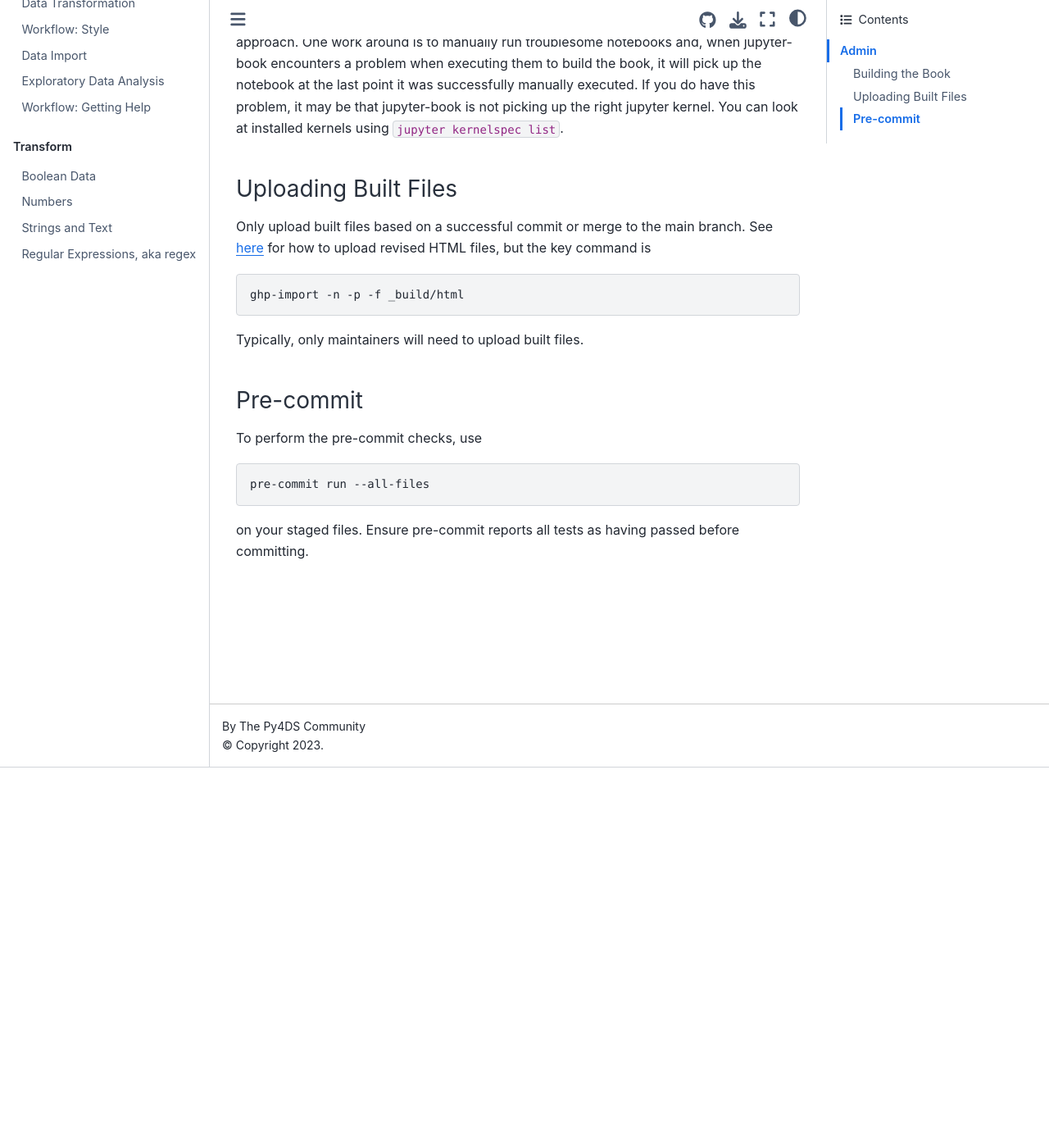
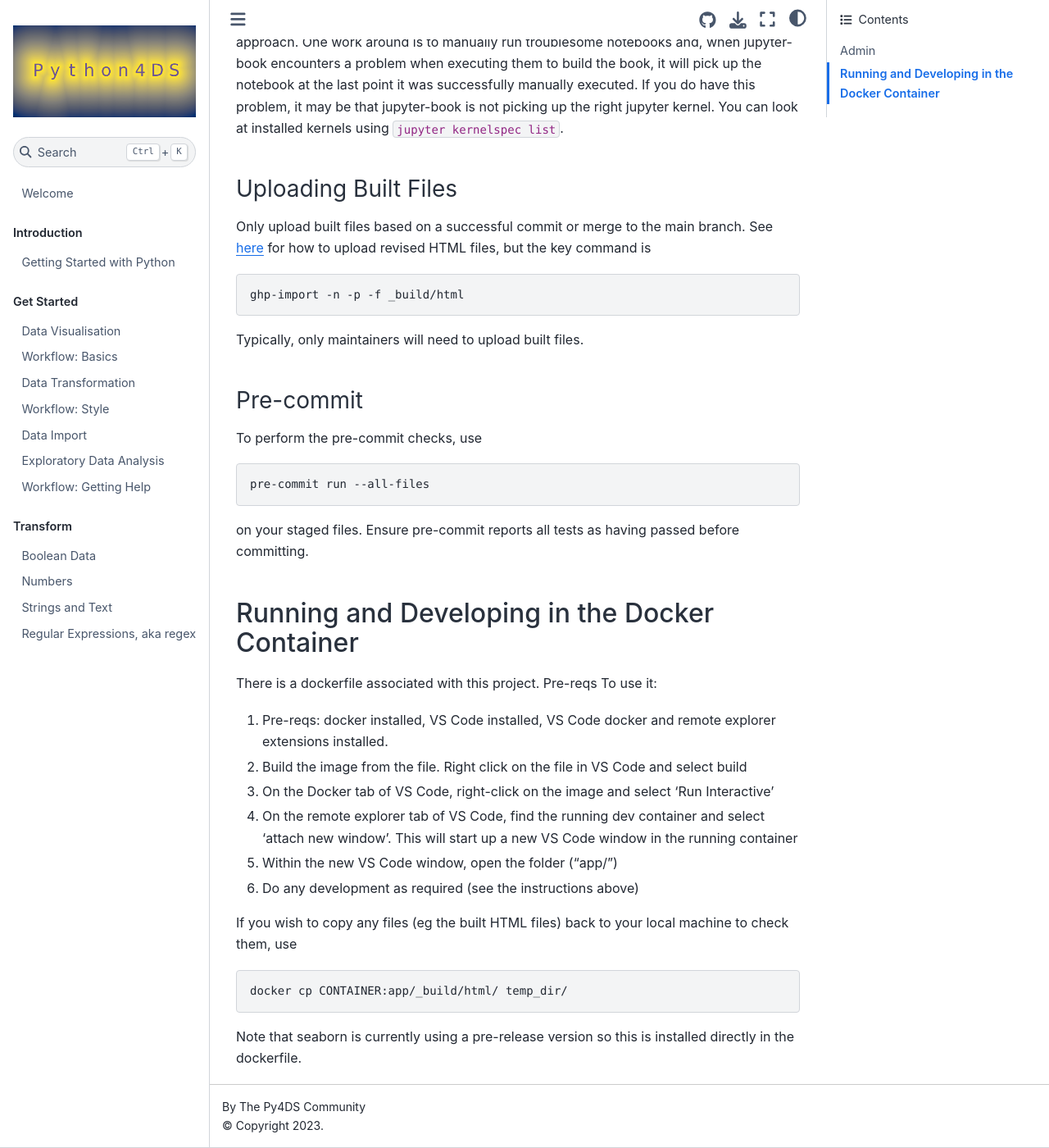
Before and after one commit to aeturrell/python4DS, a Jupyter Book: the page built from README.md, in a window 1280 px wide and 1400 px high, scrolled down 464 px. Shown: the whole window at 82% size. Built offline with Jupyter Book 1.0.4 settings and Sphinx 7.4.7 and the Sphinx Book theme 1.1.4, drawn with Linux system fonts in a browser that asks for light colours.

Commit message:
working docker version

````diff
--- a/README.md
+++ b/README.md
@@ -33,3 +33,23 @@
 ```
 
 on your staged files. Ensure pre-commit reports all tests as having passed before committing.
+
+## Running and Developing in the Docker Container
+
+There is a dockerfile associated with this project. Pre-reqs
+ To use it:
+
+1. Pre-reqs: docker installed, VS Code installed, VS Code docker and remote explorer extensions installed.
+2. Build the image from the file. Right click on the file in VS Code and select build
+3. On the Docker tab of VS Code, right-click on the image and select 'Run Interactive'
+4. On the remote explorer tab of VS Code, find the running dev container and select 'attach new window'. This will start up a new VS Code window in the running container
+5. Within the new VS Code window, open the folder ("app/")
+6. Do any development as required (see the instructions above)
+
+If you wish to copy any files (eg the built HTML files) back to your local machine to check them, use
+
+```bash
+docker cp CONTAINER:app/_build/html/ temp_dir/
+```
+
+Note that seaborn is currently using a pre-release version so this is installed directly in the dockerfile.
--- a/_config.yml
+++ b/_config.yml
@@ -9,6 +9,7 @@
 # See https://jupyterbook.org/content/execute.html
 execute:
   execute_notebooks: force
+  timeout: 100
 
 # Define the name of the latex output file for PDF builds
 latex:
--- a/environment.yml
+++ b/environment.yml
@@ -10,7 +10,6 @@
   - python=3.9
   - pyyaml
   - scipy
-  - seaborn
   - statsmodels
   - yaml
   - pycodestyle
@@ -30,10 +29,11 @@
   - vega_datasets
   - ghp-import
   - pip
-  - graphviz
   - black
   - black-jupyter
   - pip:
     - skimpy
     - pyarrow
     - pandas-profiling
+    - watermark
+    - graphviz
````
Also changed, not shown: 1 other file.
